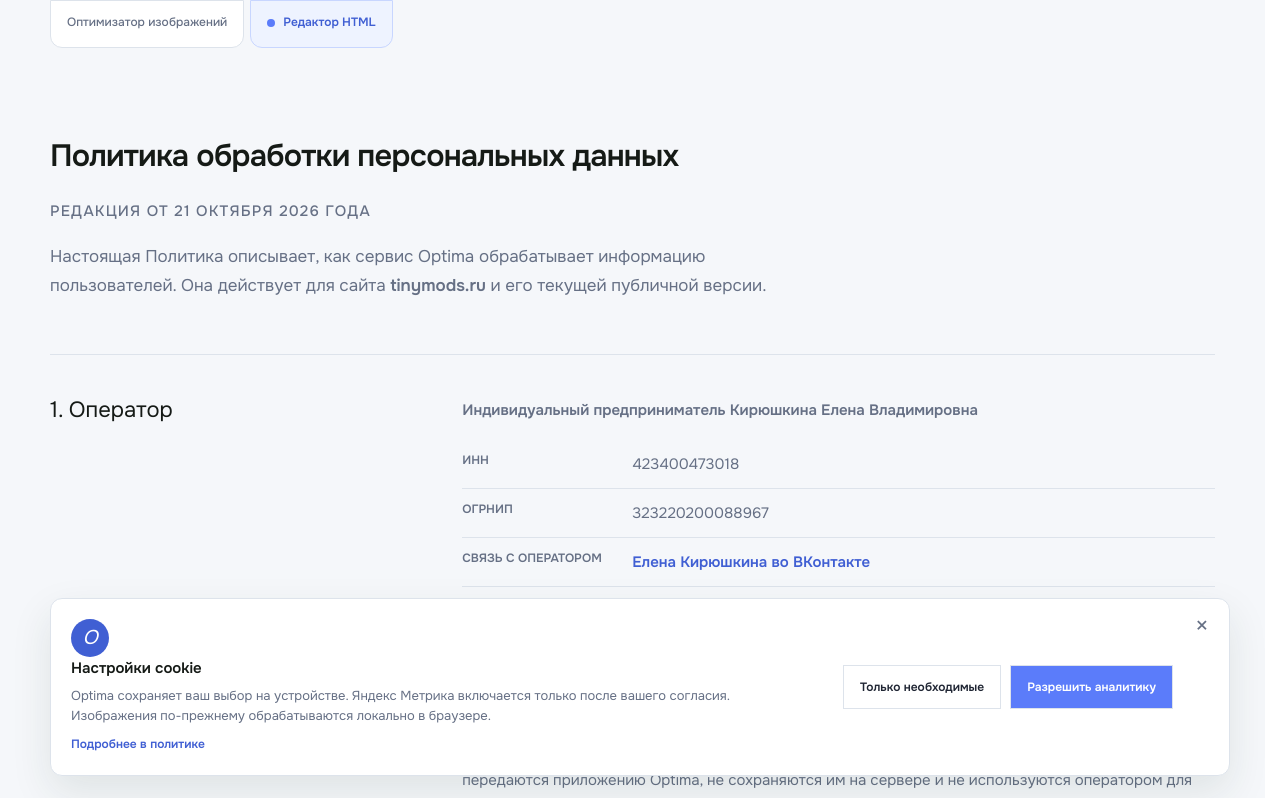
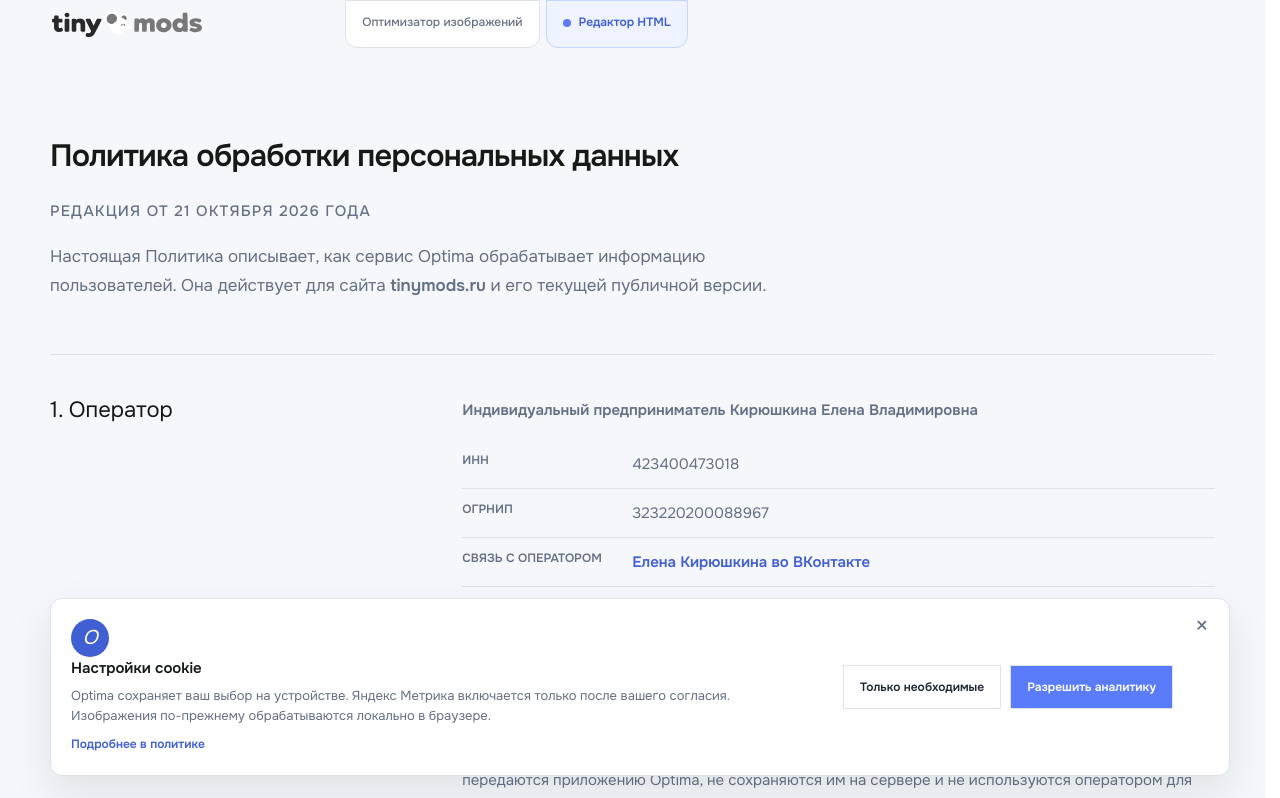
Before and after one commit to LynnKirsch/tinymods, a Next.js app: page /privacy in a window 1280 px wide. Shown: the top 798 px of the page. Built offline with nearby package versions, Linux system fonts and the light colour scheme.

Commit message:
Update Tinymods logo and align service header

```diff
--- a/app/(tools)/page.tsx
+++ b/app/(tools)/page.tsx
@@ -78,9 +78,6 @@ export default function Home() {
         type="application/ld+json"
         dangerouslySetInnerHTML={{ __html: JSON.stringify(STRUCTURED_DATA) }}
       />
-      {/* Reserve the existing header geometry for the shared service/help navigation. */}
-      <div className="release-header" aria-hidden="true" />
-
       <section className="release-hero" aria-labelledby="release-title">
         <h1 id="release-title">
           <span>Оптимизируйте</span>{" "}
--- a/app/components/tinymods-shell/GlobalServiceTabs.tsx
+++ b/app/components/tinymods-shell/GlobalServiceTabs.tsx
@@ -1,6 +1,7 @@
 "use client";
 
 import Link from "next/link";
+import Image from "next/image";
 import { useState, type MouseEvent } from "react";
 import ServiceHelpDrawer from "./ServiceHelpDrawer";
 import type { HelpBlock, ServiceHelpContent } from "../../lib/service-help-content";
@@ -33,6 +34,9 @@ export default function GlobalServiceTabs({ onServiceClick, helpContent, selecte
       className={styles.tabs}
       aria-label="Сервисы Tinymods"
     >
+      <Link className={styles.brandLink} href="/" aria-label="Tinymods — главная">
+        <Image src="/brand/tinymods-logo.svg" alt="" width={1961} height={385} />
+      </Link>
       <div className={styles.tabScroller}>
         {TINYMODS_SERVICES.map((service) => {
           const active = service.id === activeService.id;
--- a/app/components/tinymods-shell/TinymodsToolsShell.module.css
+++ b/app/components/tinymods-shell/TinymodsToolsShell.module.css
@@ -18,19 +18,43 @@
 }
 
 .tabs {
-  position: absolute;
-  inset: 0 0 auto;
+  position: relative;
   z-index: 4;
   min-width: 0;
   padding: 0 15px;
   background: transparent;
-  display: flex;
-  align-items: flex-start;
-  justify-content: space-between;
-  gap: var(--ui-space-16);
+  display: grid;
+  grid-template-columns: repeat(12, minmax(0, 1fr));
+  align-items: start;
+  gap: var(--ui-space-8) var(--ui-space-16);
+}
+
+.brandLink {
+  grid-column: 1 / 5;
+  grid-row: 1;
+  min-width: 0;
+  min-height: 48px;
+  max-width: 100%;
+  display: inline-flex;
+  align-items: center;
+  justify-self: start;
+}
+
+.brandLink img {
+  display: block;
+  width: clamp(144px, 12vw, 200px);
+  max-width: 100%;
+  height: auto;
+}
+
+.brandLink:focus-visible {
+  outline: 3px solid var(--ui-focus-ring);
+  outline-offset: 2px;
 }
 
 .tabScroller {
+  grid-column: 1 / -1;
+  grid-row: 2;
   min-width: 0;
   display: flex;
   align-items: flex-start;
@@ -119,23 +143,34 @@
   display: none;
 }
 
-.helpActions { display: flex; flex: 0 0 auto; align-items: center; gap: var(--ui-space-8); padding-top: var(--ui-space-6); }
+.helpActions { grid-column: 5 / -1; grid-row: 1; justify-self: end; display: flex; flex: 0 0 auto; align-items: center; gap: var(--ui-space-8); padding-top: var(--ui-space-6); }
 .helpActions button, .helpPanelTabs button { min-height: var(--ui-button-h); padding: var(--ui-space-8) var(--ui-space-12); border: 1px solid transparent; border-radius: var(--ui-radius-sm); background: transparent; color: var(--ui-text-secondary); font: var(--ui-weight-control) var(--ui-font-12)/var(--ui-leading-control) var(--ui-font-family); cursor: pointer; }
 .helpActions button:hover, .helpPanelTabs button:hover { background: var(--ui-surface-hover); color: var(--ui-text-primary); }
 .helpActions button:focus-visible, .helpPanelTabs button:focus-visible { outline: 3px solid var(--ui-focus-ring); outline-offset: 2px; }
 .helpPanelTabs { display: flex; flex-wrap: wrap; gap: var(--ui-space-8); margin-top: var(--ui-space-16); }
 .helpPanelTabs button[aria-pressed="true"] { border-color: var(--ui-accent-border); background: var(--ui-surface-1); color: var(--ui-accent-ink); }
 
-@media (max-width: 959px) {
-  .tabs { flex-direction: column; gap: var(--ui-space-4); }
-  .tabScroller { width: 100%; }
-  .helpActions { align-self: flex-end; padding-top: 0; }
+@media (min-width: 960px) {
+  .brandLink { grid-column: 1 / 4; }
+  .tabScroller { grid-column: 5 / -1; grid-row: 1; }
+  .helpActions { grid-column: 5 / -1; grid-row: 2; padding-top: 0; }
+}
+
+@media (min-width: 1200px) {
+  .brandLink { grid-column: 1 / 3; }
+  .tabScroller { grid-column: 4 / 10; }
+  .helpActions { grid-column: 10 / -1; grid-row: 1; padding-top: var(--ui-space-6); }
 }
 
 .content {
   position: relative;
   z-index: 1;
   min-width: 0;
+}
+
+/* Navigation now reserves its own height; keep only the Editor content gap. */
+.content > :global(main[data-ui-theme="editor"]) {
+  padding-top: calc(var(--ui-space-32) + var(--ui-space-4));
 }
 
 .pageStack {
@@ -183,6 +218,12 @@
 }
 
 @media (max-width: 479px) {
+  .tabs { column-gap: var(--ui-space-8); }
+  .brandLink { grid-column: 1 / 6; min-height: 43px; }
+  .brandLink img { width: 128px; }
+  .tabScroller { grid-column: 6 / -1; grid-row: 1; }
+  .helpActions { grid-column: 1 / -1; grid-row: 2; padding-top: 0; }
+
   .tab {
     min-height: 43px;
     padding-inline: 13px;
--- a/tests/browser-smoke.mjs
+++ b/tests/browser-smoke.mjs
@@ -582,7 +582,7 @@ async function shellScenario(page) {
   await page.wait(() => location.pathname.replace(/\/$/, '') === '/html-content-editor' &&
     Boolean(document.querySelector('#block-1-fragment-1')), 'client navigation to Editor');
   await checkHelp(page);
-  await page.click('nav[aria-label="Сервисы Tinymods"] a[href="/"]');
+  await page.click('nav[aria-label="Сервисы Tinymods"] a[href="/"]:not([aria-label])');
   await page.wait(() => location.pathname === '/' && Boolean(document.querySelector('.dropzone')), 'client navigation back to Optimizer');
   await checkHelp(page);
   page.healthy();
```
Also changed, not shown: public/brand/tinymods-logo.svg, 1 other file (tests, documents, lock files or other folders).
